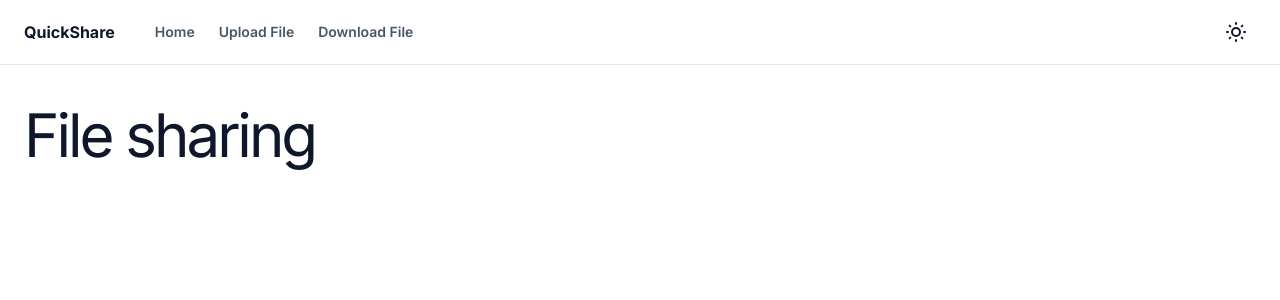
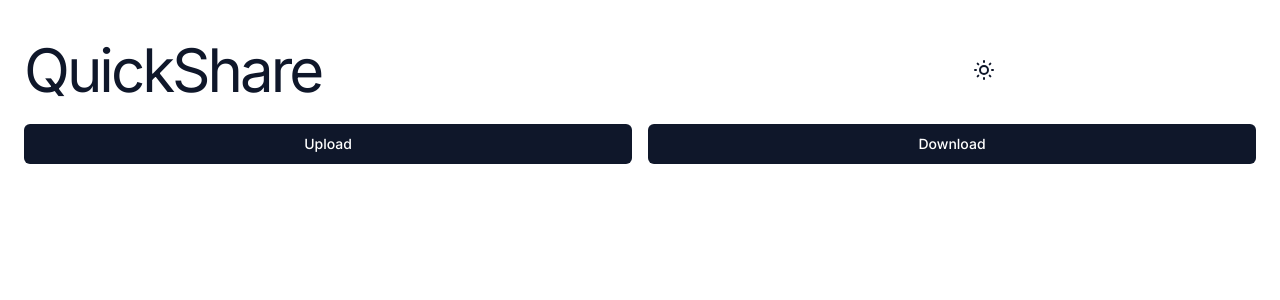
Before and after one commit to CS222-UIUC/course-project-team43, a Next.js app in the folder frontend/: page / in a window 1280 px wide. Shown: the top 300 px of the page. Built offline with nearby package versions, Linux system fonts and the light colour scheme.

Commit message:
SPA-ify and Custom IDs in frontend

```diff
--- a/frontend/components/layout.tsx
+++ b/frontend/components/layout.tsx
@@ -1,5 +1,3 @@
-import { SiteHeader } from "@/components/site-header"
-
 interface LayoutProps {
   children: React.ReactNode
 }
@@ -7,7 +5,6 @@ interface LayoutProps {
 export function Layout({ children }: LayoutProps) {
   return (
     <>
-      <SiteHeader />
       <main>{children}</main>
     </>
   )
--- a/frontend/components/main-nav.tsx
+++ /dev/null
@@ -1,82 +0,0 @@
-import * as React from "react"
-import Link from "next/link"
-
-import { NavItem } from "@/types/nav"
-import { siteConfig } from "@/config/site"
-import { cn } from "@/lib/utils"
-import { Icons } from "@/components/icons"
-import { Button } from "@/components/ui/button"
-import {
-  DropdownMenu,
-  DropdownMenuContent,
-  DropdownMenuItem,
-  DropdownMenuLabel,
-  DropdownMenuSeparator,
-  DropdownMenuTrigger,
-} from "@/components/ui/dropdown-menu"
-
-interface MainNavProps {
-  items?: NavItem[]
-}
-
-export function MainNav({ items }: MainNavProps) {
-  return (
-    <div className="flex gap-6 md:gap-10">
-      <Link href="/" className="hidden items-center space-x-2 md:flex">
-        <span className="hidden font-bold sm:inline-block">
-          {siteConfig.name}
-        </span>
-      </Link>
-      {items?.length ? (
-        <nav className="hidden gap-6 md:flex">
-          {items?.map(
-            (item, index) =>
-              item.href && (
-                <Link
-                  key={index}
-                  href={item.href}
-                  className={cn(
-                    "flex items-center text-lg font-semibold text-slate-600 hover:text-slate-900 dark:text-slate-100 sm:text-sm",
-                    item.disabled && "cursor-not-allowed opacity-80"
-                  )}
-                >
-                  {item.title}
-                </Link>
-              )
-          )}
-        </nav>
-      ) : null}
-      <DropdownMenu>
-        <DropdownMenuTrigger asChild>
-          <Button
-            variant="ghost"
-            className="-ml-4 text-base hover:bg-transparent focus:ring-0 md:hidden"
-          >
-            {" "}
-            <span className="font-bold">Menu</span>
-          </Button>
-        </DropdownMenuTrigger>
-        <DropdownMenuContent
-          align="start"
-          sideOffset={24}
-          className="w-[300px] overflow-scroll"
-        >
-          <DropdownMenuLabel>
-            <Link href="/" className="flex items-center">
-              {siteConfig.name}
-            </Link>
-          </DropdownMenuLabel>
-          <DropdownMenuSeparator />
-          {items?.map(
-            (item, index) =>
-              item.href && (
-                <DropdownMenuItem key={index} asChild>
-                  <Link href={item.href}>{item.title}</Link>
-                </DropdownMenuItem>
-              )
-          )}
-        </DropdownMenuContent>
-      </DropdownMenu>
-    </div>
-  )
-}
--- a/frontend/components/site-header.tsx
+++ /dev/null
@@ -1,22 +0,0 @@
-import Link from "next/link"
-
-import { siteConfig } from "@/config/site"
-import { Icons } from "@/components/icons"
-import { MainNav } from "@/components/main-nav"
-import { ThemeToggle } from "@/components/theme-toggle"
-import { buttonVariants } from "@/components/ui/button"
-
-export function SiteHeader() {
-  return (
-    <header className="sticky top-0 z-40 w-full border-b border-b-slate-200 bg-white dark:border-b-slate-700 dark:bg-slate-900">
-      <div className="container flex h-16 items-center space-x-4 sm:justify-between sm:space-x-0">
-        <MainNav items={siteConfig.mainNav} />
-        <div className="flex flex-1 items-center justify-end space-x-4">
-          <nav className="flex items-center space-x-1">
-            <ThemeToggle />
-          </nav>
-        </div>
-      </div>
-    </header>
-  )
-}
--- a/frontend/components/upload-form.tsx
+++ b/frontend/components/upload-form.tsx
@@ -1,15 +1,13 @@
 import React, { useState } from "react"
 
 import API, { API_URL } from "@/lib/api"
-
+import CheckSum from "@/lib/checksum"
 import type { UploadResponse } from "@/lib/types"
-import CheckSum from "@/lib/checksum"
-
-import { Progress } from "@/components/ui/progress"
+import { cn } from "@/lib/utils"
 import CopyButton from "@/components/copy-button"
-import { cn } from "@/lib/utils"
 import { FileInput } from "@/components/drag-drop-file-input"
 import { Input } from "@/components/ui/input"
+import { Progress } from "@/components/ui/progress"
 import { Switch } from "@/components/ui/switch"
 
 // Form for uploading files to the backend
@@ -29,9 +27,11 @@ const UploadForm = (): JSX.Element => {
     }
 
     const file = e.target.files[0]
-    const { name } = file // Extract filename
-    setFilename(name)
     setUploadFile(file)
+  }
+
+  const handleIDChange = (e: React.ChangeEvent<HTMLInputElement>): void => {
+    setFilename(e.target.value)
   }
 
   const handleExpiryChange = (e: React.ChangeEvent<HTMLInputElement>): void => {
@@ -45,6 +45,9 @@ const UploadForm = (): JSX.Element => {
   }
 
   const onUploadSubmit = async (event: any): Promise<void> => {
+    if (uploadFile === undefined) {
+      return
+    }
     setFileId("")
     setHash("")
     setProgress(0)
@@ -56,6 +59,9 @@ const UploadForm = (): JSX.Element => {
     const formData = new FormData()
     formData.append("file", uploadFile)
     formData.append("expiration", expiryEnabled ? expiry : "")
+    if (filename !== "") {
+      formData.append("custom_id", filename)
+    }
     try {
       const res = await API.upload(formData)
       setFileId(res.response.file_id)
@@ -75,6 +81,8 @@ const UploadForm = (): JSX.Element => {
         </span>
         <FileInput type="file" onChange={handleFileChange} id="file-upload" />
       </label>
+      <div className="flex flex-row gap-2 w-full justify-between">
+        <div className="flex-1">
           <label
             htmlFor="enable-expiry"
             className="text-sm text-gray-600 dark:text-gray-400 flex gap-2 items-center"
@@ -100,6 +108,19 @@ const UploadForm = (): JSX.Element => {
               id="file-expiry"
             />
           </label>
+        </div>
+        <div className="flex-1">
+          <label
+            htmlFor="file-expiry"
+            className="text-sm text-gray-600 dark:text-gray-400"
+          >
+            <span className="mt-2 mb-2 text-base leading-normal">
+              Upload ID (optional)
+            </span>
+            <Input type="text" onChange={handleIDChange} id="file-expiry" />
+          </label>
+        </div>
+      </div>
       <label
         htmlFor="file-submit"
         className="text-sm text-gray-600 dark:text-gray-400"
@@ -111,15 +132,21 @@ const UploadForm = (): JSX.Element => {
         <div className="mt-4">
           File uploaded successfully. <br />
           ID:{" "}
-          <a href={`${API_URL}/download/${fileId}`} className="text-blue-500" data-testid="file_id">
+          <a
+            href={`${API_URL}/download/${fileId}`}
+            className="text-blue-500"
+            data-testid="file_id"
+          >
             {fileId}
-          </a> <CopyButton fileInfo={fileId}/>  <br />
-          Hash: {fileHash} <CopyButton fileInfo={fileHash}/>
+          </a>{" "}
+          <CopyButton fileInfo={fileId} /> <br />
+          Hash: {fileHash} <CopyButton fileInfo={fileHash} />
         </div>
-      ) :
+      ) : (
         <div>
-        <br /> <Progress value={hashProgress}/>
-      </div>}
+          <br /> <Progress value={hashProgress} />
+        </div>
+      )}
     </div>
   )
 }
--- a/frontend/pages/download/index.tsx
+++ /dev/null
@@ -1,25 +0,0 @@
-import Head from "next/head"
-
-import { Layout } from "@/components/layout"
-import DownloadForm from "@/components/download-form"
-
-export default function DownloadPage() {
-  return (
-    <Layout>
-      <Head>
-        <title>Download | QuickShare</title>
-        <meta name="viewport" content="width=device-width, initial-scale=1" />
-        <link rel="icon" href="/favicon.ico" />
-      </Head>
-      <section className="container grid items-center gap-6 pt-6 pb-8 md:py-10 max-w-4xl">
-        <div className="flex max-w-[980px] flex-col items-start gap-2">
-          <h1 className="text-3xl leading-tight tracking-tighter sm:text-3xl md:text-5xl lg:text-6xl">
-            Download a file
-          </h1>
-        </div>
-        <DownloadForm></DownloadForm>
-        <div className="flex gap-4"></div>
-      </section>
-    </Layout>
-  )
-}
--- a/frontend/pages/index.tsx
+++ b/frontend/pages/index.tsx
@@ -1,8 +1,30 @@
 import Head from "next/head"
 
+import DownloadForm from "@/components/download-form"
 import { Layout } from "@/components/layout"
+import { Button } from "@/components/ui/button"
+import UploadForm from "@/components/upload-form"
+import { ThemeToggle } from "@/components/theme-toggle"
 
 export default function IndexPage() {
+  const setPage = (e: React.MouseEvent<HTMLButtonElement>) => {
+    const isUpload = e.currentTarget.id === "upload-button"
+    const uploadButton = document.getElementById("upload-button")! as HTMLButtonElement
+    const downloadButton = document.getElementById("download-button")! as HTMLButtonElement
+    if (isUpload) {
+      console.log("Upload")
+      document.getElementById("upload-form")!.classList.remove("hidden")
+      document.getElementById("download-form")!.classList.add("hidden")
+      uploadButton.disabled = true
+      downloadButton.disabled = false
+    } else {
+      console.log("Download")
+      document.getElementById("upload-form")!.classList.add("hidden")
+      document.getElementById("download-form")!.classList.remove("hidden")
+      downloadButton.disabled = true
+      uploadButton.disabled = false
+    }
+  }
   return (
     <Layout>
       <Head>
@@ -11,10 +33,27 @@ export default function IndexPage() {
         <link rel="icon" href="/favicon.ico" />
       </Head>
       <section className="container grid items-center gap-6 pt-6 pb-8 md:py-10">
-        <div className="flex max-w-[980px] flex-col items-start gap-2">
+        <div className="flex max-w-[980px] gap-2 items-center justify-between">
           <h1 className="text-3xl leading-tight tracking-tighter sm:text-3xl md:text-5xl lg:text-6xl">
-            File sharing
+            QuickShare
           </h1>
+          <ThemeToggle/>
+        </div>
+        <div className="flex w-full justify-center gap-4">
+          <Button id="upload-button" className="flex-1" onClick={setPage}>
+            Upload
+          </Button>
+          <Button id="download-button" className="flex-1" onClick={setPage}>
+            Download
+          </Button>
+        </div>
+        <div className="hidden" id="upload-form">
+          <h2 className="text-2xl">Upload a file</h2>
+          <UploadForm />
+        </div>
+        <div className="hidden" id="download-form">
+          <h2 className="text-2xl">Download a file</h2>
+          <DownloadForm />
         </div>
         <div className="flex gap-4"></div>
       </section>
--- a/frontend/pages/upload/index.tsx
+++ /dev/null
@@ -1,25 +0,0 @@
-import Head from "next/head"
-
-import { Layout } from "@/components/layout"
-import UploadForm from "@/components/upload-form"
-
-export default function UploadPage() {
-  return (
-    <Layout>
-      <Head>
-        <title>Upload | QuickShare</title>
-        <meta name="viewport" content="width=device-width, initial-scale=1" />
-        <link rel="icon" href="/favicon.ico" />
-      </Head>
-      <section className="container grid items-center gap-6 pt-6 pb-8 md:py-10 max-w-4xl">
-        <div className="flex max-w-[980px] flex-col items-start gap-2">
-          <h1 className="text-3xl leading-tight tracking-tighter sm:text-3xl md:text-5xl lg:text-6xl">
-            Upload a file
-          </h1>
-        </div>
-        <UploadForm></UploadForm>
-        <div className="flex gap-4"></div>
-      </section>
-    </Layout>
-  )
-}
```
Lines whose indentation alone changed are shown as unchanged.
